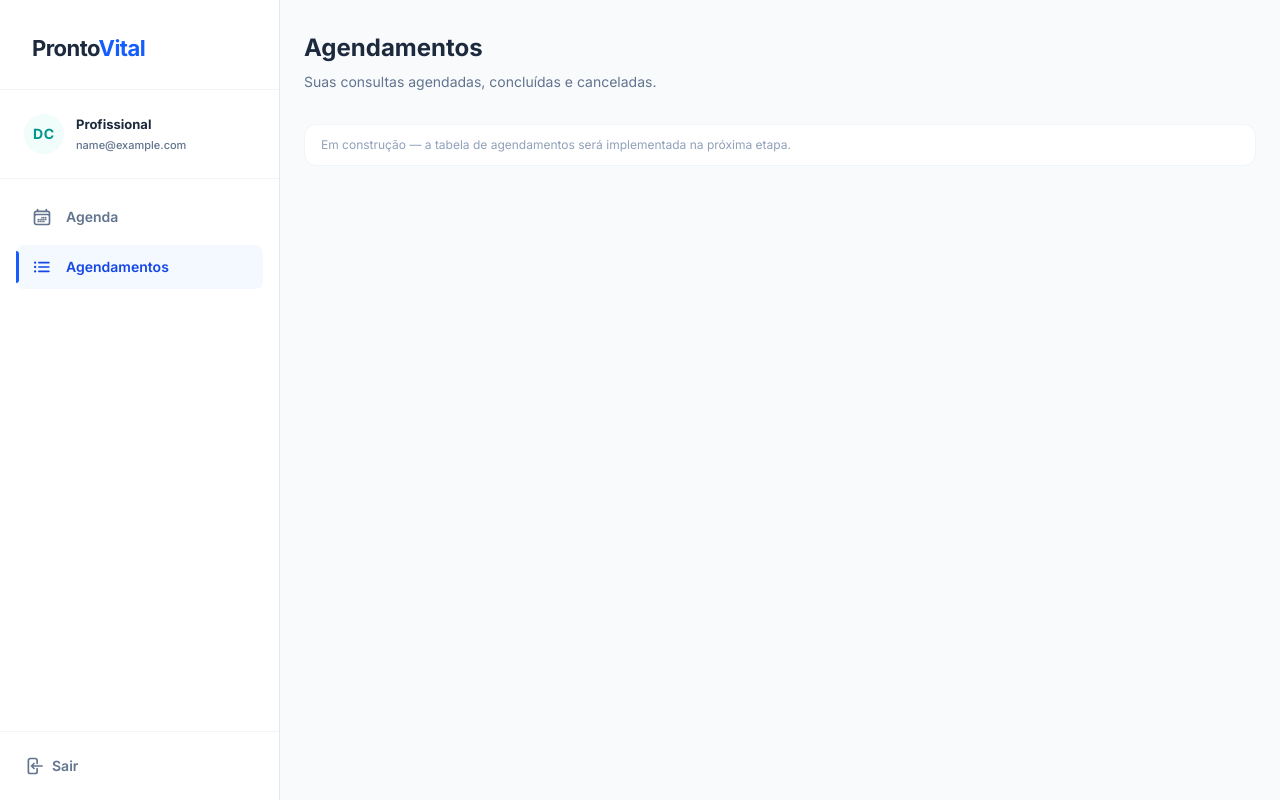
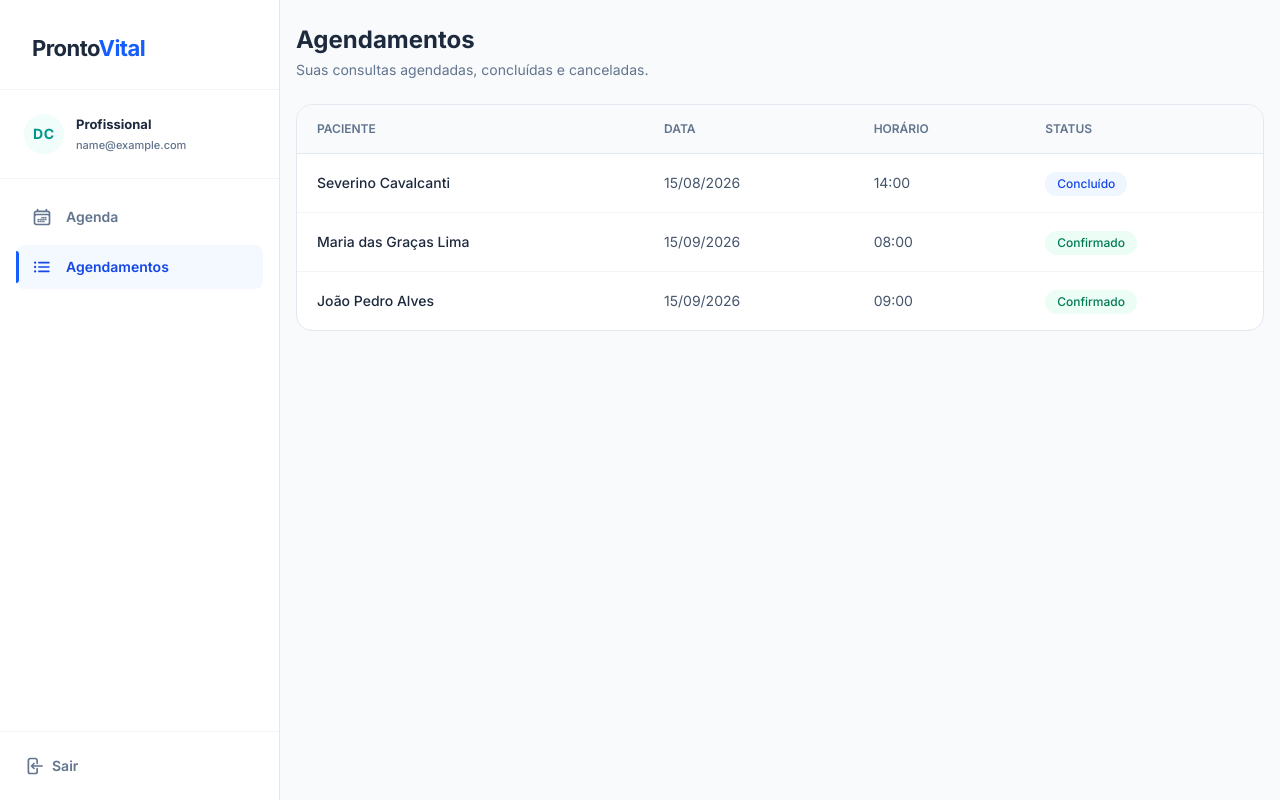
Before and after one commit to MaveBunny/Prontovital, a React (Vite) app in the folder prontovital-web/: page /profissional/agendamentos in a window 1280 px wide. Built offline with nearby package versions, Linux system fonts and the light colour scheme; no server answers; sample sign-in values are in the browser's storage.

Commit message:
feat: implementa tela de agendamentos do profissional

```diff
--- a/prontovital-web/src/features/profissional/pages/AgendamentosPage.jsx
+++ b/prontovital-web/src/features/profissional/pages/AgendamentosPage.jsx
@@ -1,15 +1,144 @@
-/**
- * Página temporária — T04 Agendamentos
- * Será substituída pela tabela real de agendamentos em etapa futura.
- */
+import { useEffect, useState } from 'react'
+import { useNavigate } from 'react-router-dom'
+import LoadingSpinner from '../../../components/shared/LoadingSpinner'
+import { listarAgendamentosProfissional, toDataHora } from '../../../lib/profissionalAgendaApi'
+
+function normalizarAgendamento(ag) {
+  const dataHora = new Date(toDataHora(ag))
+
+  return {
+    id: String(ag.id_agendamento),
+    paciente: ag.Paciente.User.nome,
+    dataHora,
+    status: ag.status,
+  }
+}
+
+function formatarData(dataHora) {
+  return new Intl.DateTimeFormat('pt-BR').format(dataHora)
+}
+
+function formatarHorario(dataHora) {
+  return new Intl.DateTimeFormat('pt-BR', {
+    hour: '2-digit',
+    minute: '2-digit',
+  }).format(dataHora)
+}
+
+function formatarStatus(status) {
+  const statusMap = {
+    confirmado: 'Confirmado',
+    concluido: 'Concluído',
+    cancelado: 'Cancelado',
+  }
+
+  return statusMap[status] || status
+}
+
+function classeStatus(status) {
+  const classes = {
+    confirmado: 'bg-emerald-50 text-emerald-700',
+    concluido: 'bg-blue-50 text-blue-700',
+    cancelado: 'bg-red-50 text-red-700',
+  }
+
+  return classes[status] || 'bg-slate-100 text-slate-600'
+}
+
 export default function AgendamentosPage() {
+  const navigate = useNavigate()
+  const [agendamentos, setAgendamentos] = useState([])
+  const [carregando, setCarregando] = useState(true)
+
+  useEffect(() => {
+    async function carregar() {
+      try {
+        const dados = await listarAgendamentosProfissional()
+
+        setAgendamentos(dados.map(normalizarAgendamento))
+      } finally {
+        setCarregando(false)
+      }
+    }
+
+    carregar()
+  }, [])
+
+  if (carregando) {
+    return <LoadingSpinner size="lg" className="h-screen" />
+  }
+
   return (
-    <div className="px-6 py-8 flex flex-col gap-2">
-      <h1 className="text-2xl font-bold text-slate-800">Agendamentos</h1>
-      <p className="text-sm text-slate-500">Suas consultas agendadas, concluídas e canceladas.</p>
-      <p className="mt-6 text-xs text-slate-400 bg-white border border-slate-100 rounded-xl px-4 py-3">
-        Em construção — a tabela de agendamentos será implementada na próxima etapa.
-      </p>
+    <div className="px-4 py-6 flex flex-col gap-6">
+      <div>
+        <h1 className="text-2xl font-bold text-slate-800">Agendamentos</h1>
+        <p className="text-sm text-slate-500 mt-1">
+          Suas consultas agendadas, concluídas e canceladas.
+        </p>
+      </div>
+
+      <div className="bg-white border border-slate-200 rounded-2xl overflow-hidden">
+        <div className="overflow-x-auto">
+          <table className="w-full min-w-[640px]">
+            <thead>
+              <tr className="border-b border-slate-200 bg-slate-50">
+                <th className="text-left px-5 py-4 text-xs font-semibold text-slate-500">
+                  PACIENTE
+                </th>
+                <th className="text-left px-5 py-4 text-xs font-semibold text-slate-500">
+                  DATA
+                </th>
+                <th className="text-left px-5 py-4 text-xs font-semibold text-slate-500">
+                  HORÁRIO
+                </th>
+                <th className="text-left px-5 py-4 text-xs font-semibold text-slate-500">
+                  STATUS
+                </th>
+              </tr>
+            </thead>
+
+            <tbody>
+              {agendamentos.map((agendamento) => (
+                <tr
+                  key={agendamento.id}
+                  onClick={() =>
+                    navigate(`/profissional/consulta/${agendamento.id}`, {
+                      state: { origem: 'agendamentos' },
+                    })
+                  }
+                  className="border-b border-slate-100 last:border-b-0 hover:bg-slate-50 cursor-pointer transition-colors"
+                >
+                  <td className="px-5 py-4 text-sm font-medium text-slate-800">
+                    {agendamento.paciente}
+                  </td>
+
+                  <td className="px-5 py-4 text-sm text-slate-600">
+                    {formatarData(agendamento.dataHora)}
+                  </td>
+
+                  <td className="px-5 py-4 text-sm text-slate-600">
+                    {formatarHorario(agendamento.dataHora)}
+                  </td>
+
+                  <td className="px-5 py-4">
+                    <span
+                      className={`inline-flex items-center rounded-full px-3 py-1 text-xs font-medium ${classeStatus(agendamento.status)}`}
+                    >
+                      {formatarStatus(agendamento.status)}
+                    </span>
+                  </td>
+                </tr>
+              ))}
+            </tbody>
+          </table>
+        </div>
+
+        {agendamentos.length === 0 && (
+          <div className="px-5 py-10 text-center text-sm text-slate-500">
+            Nenhum agendamento encontrado.
+          </div>
+        )}
+      </div>
     </div>
   )
 }
--- a/prontovital-web/src/features/profissional/pages/DetalhesConsultaPage.jsx
+++ b/prontovital-web/src/features/profissional/pages/DetalhesConsultaPage.jsx
@@ -47,6 +47,7 @@ export default function DetalhesConsultaPage() {
   const { id } = useParams()
   const navigate = useNavigate()
   const location = useLocation()
+  const origem = location.state?.origem
 
   const [consulta, setConsulta] = useState(null)
   const [carregando, setCarregando] = useState(true)
@@ -69,6 +70,11 @@ export default function DetalhesConsultaPage() {
 
   function voltar() {
     const origem = location.state?.origem
+
+    if (origem === 'agendamentos') {
+    navigate('/profissional/agendamentos')
+    return
+    }
 
     if (origem === 'mes') {
       navigate('/profissional/agenda?visao=mes')
@@ -105,7 +111,9 @@ export default function DetalhesConsultaPage() {
             onClick={voltar}
             className="mt-4 text-sm font-semibold text-blue-600 hover:text-blue-700"
           >
-            Voltar ao calendário
+            {origem === 'agendamentos'
+            ? 'Voltar aos agendamentos'
+            : 'Voltar ao calendário'}
           </button>
         </div>
       </div>
@@ -133,7 +141,9 @@ export default function DetalhesConsultaPage() {
           />
         </svg>
 
-        Voltar ao calendário
+        {origem === 'agendamentos'
+        ? 'Voltar aos agendamentos'
+        : 'Voltar ao calendário'}
       </button>
 
       <div>
```
